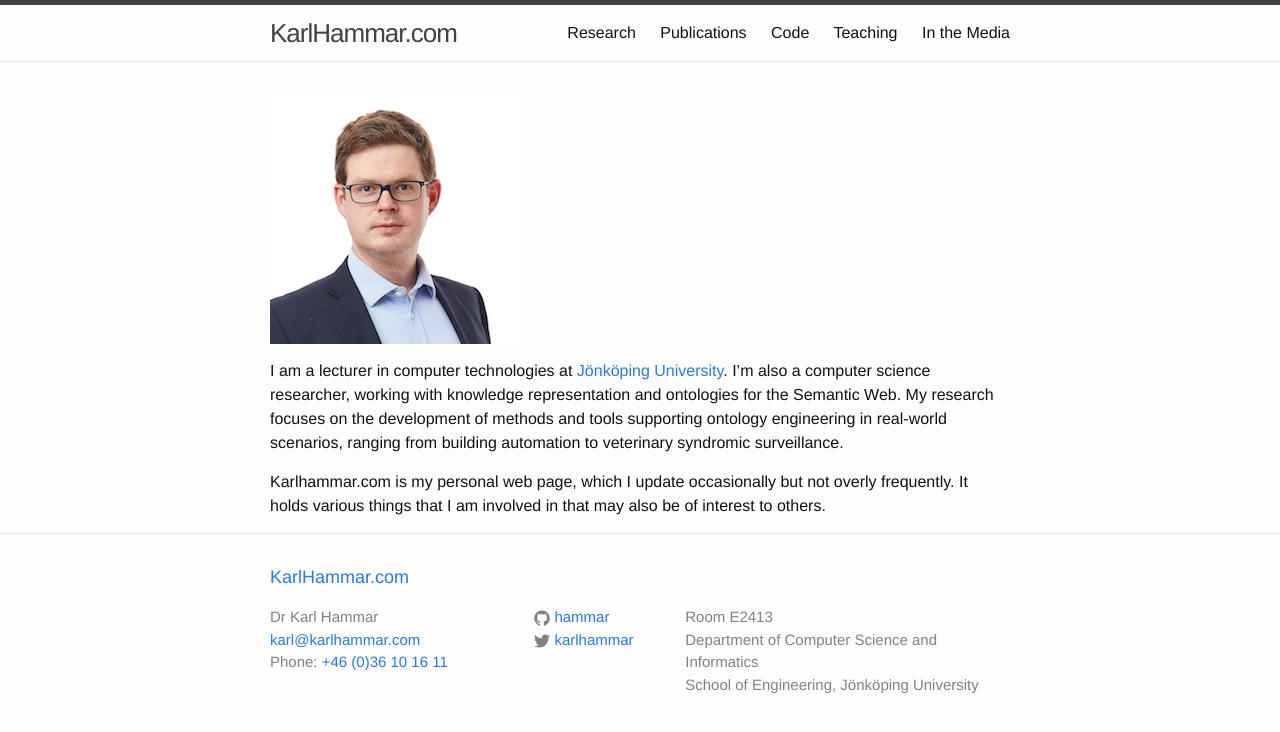
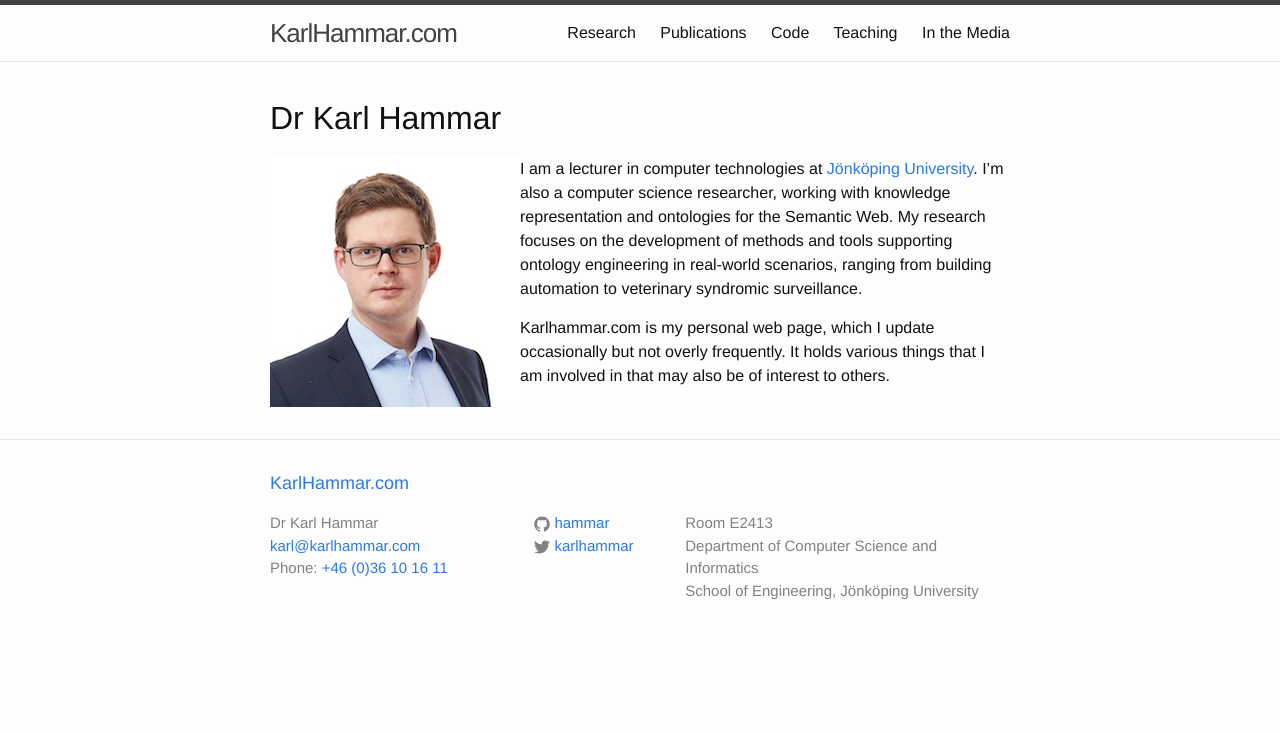
Before and after one commit to hammar/hammar.github.io, a Jekyll site: the page built from index.md, in a window 1280 px wide. Shown: the top 732 px of the page. Built offline with Jekyll 4.4.1, drawn with Linux system fonts in a browser that asks for light colours.

Commit message:
Minor styling

```diff
--- a/_sass/_layout.scss
+++ b/_sass/_layout.scss
@@ -102,6 +102,7 @@
 #site-footer {
     border-top: 1px solid $grey-color-light;
     padding: $spacing-unit 0;
+    margin-top: 2em;
 }
 
 #footer-heading {
--- a/index.md
+++ b/index.md
@@ -1,6 +1,6 @@
 ---
 layout: default
-#title: Home
+title: Dr Karl Hammar
 #permalink: /
 ---
 
@@ -8,7 +8,7 @@ layout: default
 
 <div itemscope itemid="https://karlhammar.com/#karl" itemtype="https://schema.org/Person" id="karl">
 
-![Karl Hammar]({{site.url}}/images/karl.jpg){: itemprop="image"}
+<img src="{{site.url}}/images/karl.jpg" alt="Karl Hammar" itemprop="image" style="float:left;" />
 
 I am a lecturer in computer technologies at <a itemprop="worksFor" href="https://ju.se/"><span itemscope itemtype="https://schema.org/CollegeOrUniversity" itemid="https://ju.se/"><span itemprop="name">Jönköping University</span></span></a>. I'm also a computer science researcher, working with knowledge representation and ontologies for the Semantic Web. My research focuses on the development of methods and tools supporting ontology engineering in real-world scenarios, ranging from building automation to veterinary syndromic surveillance.
 
```
